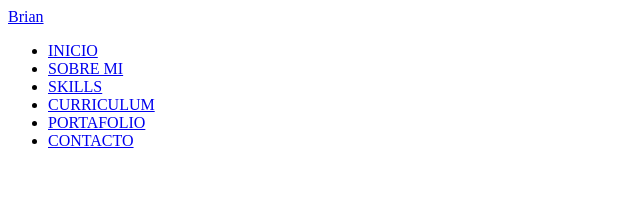
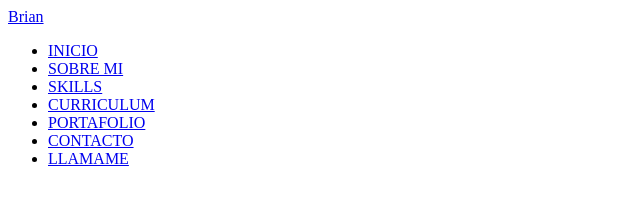
Before and after one commit to BrianPalacios/PORTAFOLIO, a plain HTML site: page Portafolio/index.html in a window 1280 px wide. Shown: the full height of the page, 0-640 px from the left. Drawn offline with Linux system fonts and the light colour scheme.

Commit message:
AÑADIMOS

```diff
--- a/Portafolio/index.html
+++ b/Portafolio/index.html
@@ -22,6 +22,7 @@
                     <li><a href="#curriculum">CURRICULUM</a></li>
                     <li><a href="#portafolio">PORTAFOLIO</a></li>
                     <li><a href="#contacto">CONTACTO</a></li>
+                    <li><a href="#llamame">LLAMAME</a></li>
                 </ul>
             </nav>
         </header>
```
